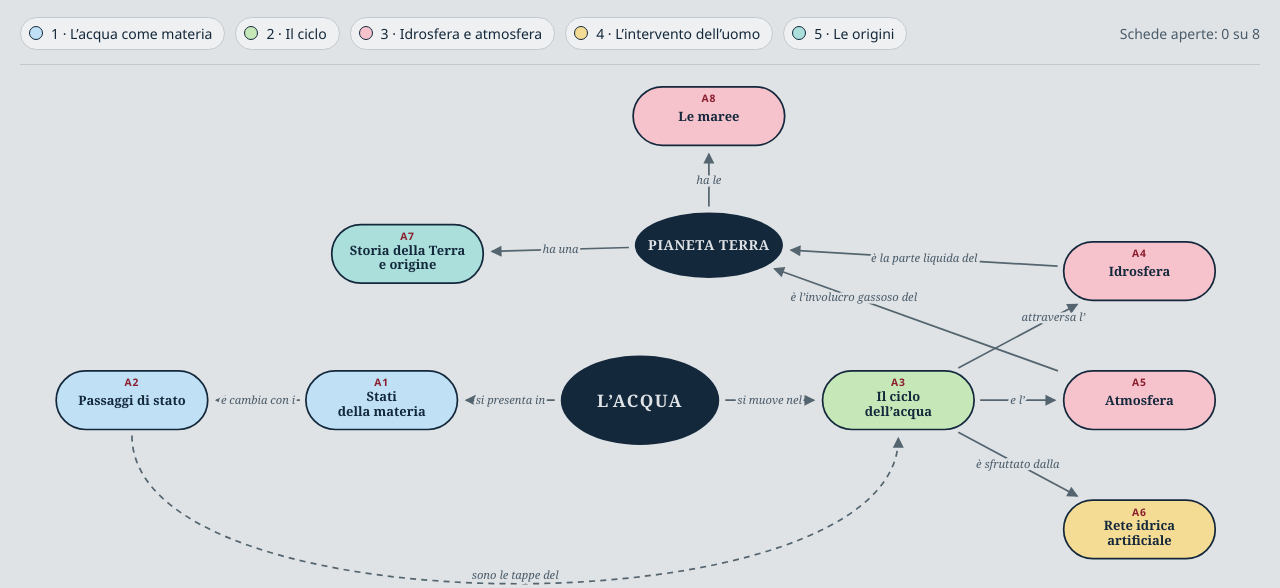
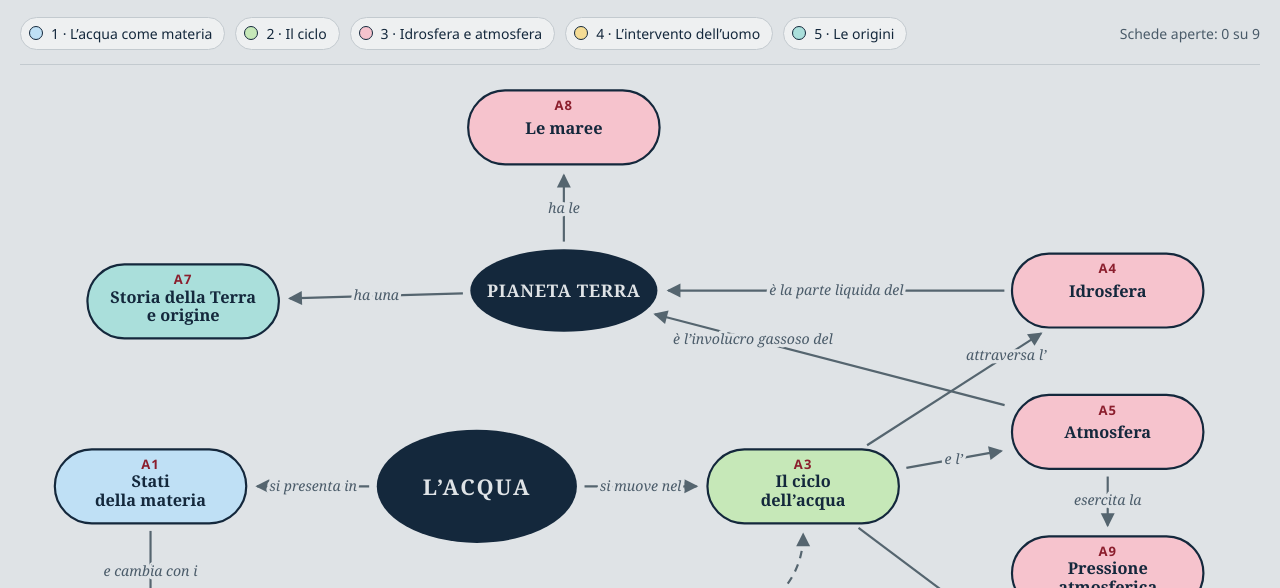
Before and after one commit to Chemistryreview/Acqua-_1, a plain HTML site: page index.html in a window 1280 px wide. Shown: the part 212-800 px from the top of the page. Drawn offline with Linux system fonts and the light colour scheme.

Commit message:
Add files via upload

```diff
--- a/index.html
+++ b/index.html
@@ -53,7 +53,7 @@ svg{display:block;min-width:1000px;width:100%;height:auto}
   <h1>L’acqua</h1>
   <p class="lead">Mappa dei concetti dell’unità sull’acqua. Clicca una bolla per aprire il suo bancone di laboratorio. In alto il pianeta Terra, con la sua storia e le maree; a sinistra l’acqua come materia; a destra il ciclo, la Terra e la rete costruita dall’uomo.</p>
   <div class="bar" id="legend"></div>
-  <div class="map"><svg id="svg" viewBox="0 0 1440 630" role="img" aria-label="Mappa concettuale con 8 schede collegate tra loro"></svg></div>
+  <div class="map"><svg id="svg" viewBox="300 0 1140 630" role="img" aria-label="Mappa concettuale con 9 schede collegate tra loro"></svg></div>
   <div class="foot"><span>Ogni scheda si apre in una nuova finestra.</span></div>
   <p class="sign">Materiale didattico biennio tecnico - Istituto Majorana-Giorgi - Prof. Sara Piano</p>
 </div>
@@ -66,15 +66,16 @@ var B={
  m:{x:720,y:380},
  T:{x:800,y:200},
  a:{n:'A1',t:'Stati|della materia',s:1,x:420,y:380,u:'acqua-1-stati.html'},
- b:{n:'A2',t:'Passaggi di stato',s:1,x:130,y:380,u:'acqua-2-passaggi.html'},
+ b:{n:'A2',t:'Passaggi di stato',s:1,x:420,y:540,u:'acqua-2-passaggi.html'},
  c:{n:'A3',t:'Il ciclo|dell’acqua',s:2,x:1020,y:380,u:'acqua-3-ciclo.html'},
- d:{n:'A4',t:'Idrosfera',s:3,x:1300,y:230,u:'acqua-4-idrosfera.html'},
- e:{n:'A5',t:'Atmosfera',s:3,x:1300,y:380,u:'acqua-5-atmosfera.html'},
- f:{n:'A6',t:'Rete idrica|artificiale',s:4,x:1300,y:530,u:'acqua-6-rete-idrica.html'},
+ d:{n:'A4',t:'Idrosfera',s:3,x:1300,y:200,u:'acqua-4-idrosfera.html'},
+ e:{n:'A5',t:'Atmosfera',s:3,x:1300,y:330,u:'acqua-5-atmosfera.html'},
+ f:{n:'A6',t:'Rete idrica|artificiale',s:4,x:1300,y:590,u:'acqua-6-rete-idrica.html'},
  g:{n:'A7',t:'Storia della Terra|e origine',s:5,x:450,y:210,u:'acqua-7-origini.html'},
- h:{n:'A8',t:'Le maree',s:3,x:800,y:50,u:'acqua-8-maree.html'}
+ h:{n:'A8',t:'Le maree',s:3,x:800,y:50,u:'acqua-8-maree.html'},
+ i:{n:'A9',t:'Pressione|atmosferica',s:3,x:1300,y:460,u:'acqua-9-pressione.html'}
 };
-var E=[['m','a','si presenta in'],['a','b','e cambia con i'],['m','c','si muove nel'],['c','d','attraversa l’',.8],['c','e','e l’'],['c','f','è sfruttato dalla'],['d','T','è la parte liquida del'],['e','T','è l’involucro gassoso del',.72],['T','g','ha una'],['T','h','ha le']];
+var E=[['m','a','si presenta in'],['a','b','e cambia con i'],['m','c','si muove nel'],['c','d','attraversa l’',.8],['c','e','e l’'],['c','f','è sfruttato dalla'],['d','T','è la parte liquida del'],['e','T','è l’involucro gassoso del',.72],['T','g','ha una'],['T','h','ha le'],['e','i','esercita la']];
 var HW=88,HH=34,GAP=7;
 function el(n,a,p){var e=document.createElementNS(NS,n);for(var k in a)e.setAttribute(k,a[k]);if(p)p.appendChild(e);return e}
 var ELL={m:[92,52],T:[86,38]};function frac(d,id){var dx=Math.abs(d.x),dy=Math.abs(d.y);if(ELL[id])return 1/Math.sqrt(Math.pow(d.x/ELL[id][0],2)+Math.pow(d.y/ELL[id][1],2));return Math.min(dx?HW/dx:9,dy?HH/dy:9)}
@@ -87,8 +88,8 @@ E.forEach(function(r){var a=B[r[0]],b=B[r[1]],d={x:b.x-a.x,y:b.y-a.y},L=Math.hyp
  el('line',{x1:x1,y1:y1,x2:x2,y2:y2,class:'edge','marker-end':'url(#ar)'},ge);
  var f=r[3]||.5,t=el('text',{x:x1+(x2-x1)*f,y:y1+(y2-y1)*f+4,class:'elab'},ge);t.textContent=r[2]});
 /* collegamento tratteggiato A2 → A3 */
-(function(){var a=B.b,b=B.c;el('path',{d:'M'+a.x+' '+(a.y+HH+GAP)+' C '+a.x+' 650 '+b.x+' 650 '+b.x+' '+(b.y+HH+GAP+3),class:'edge dash','marker-end':'url(#ar)'},ge);
- var t=el('text',{x:575,y:588,class:'elab'},ge);t.textContent='sono le tappe del'})();
+(function(){var a=B.b,b=B.c;el('path',{d:'M'+(a.x+HW+GAP)+' '+a.y+' C '+(a.x+HW+260)+' '+a.y+' '+b.x+' '+(a.y+10)+' '+b.x+' '+(b.y+HH+GAP+3),class:'edge dash','marker-end':'url(#ar)'},ge);
+ var t=el('text',{x:760,y:556,class:'elab'},ge);t.textContent='sono le tappe del'})();
 /* nodo centrale */
 var core=el('g',{class:'core'},gb);el('ellipse',{cx:B.m.x,cy:B.m.y,rx:92,ry:52},core);var ct=el('text',{x:B.m.x,y:B.m.y+8},core);ct.textContent='L’ACQUA';
 var c2=el('g',{class:'core t2'},gb);el('ellipse',{cx:B.T.x,cy:B.T.y,rx:86,ry:38},c2);var t2=el('text',{x:B.T.x,y:B.T.y+6},c2);t2.textContent='PIANETA TERRA';
```
Also changed, not shown: acqua.html (+1 -1 lines).
